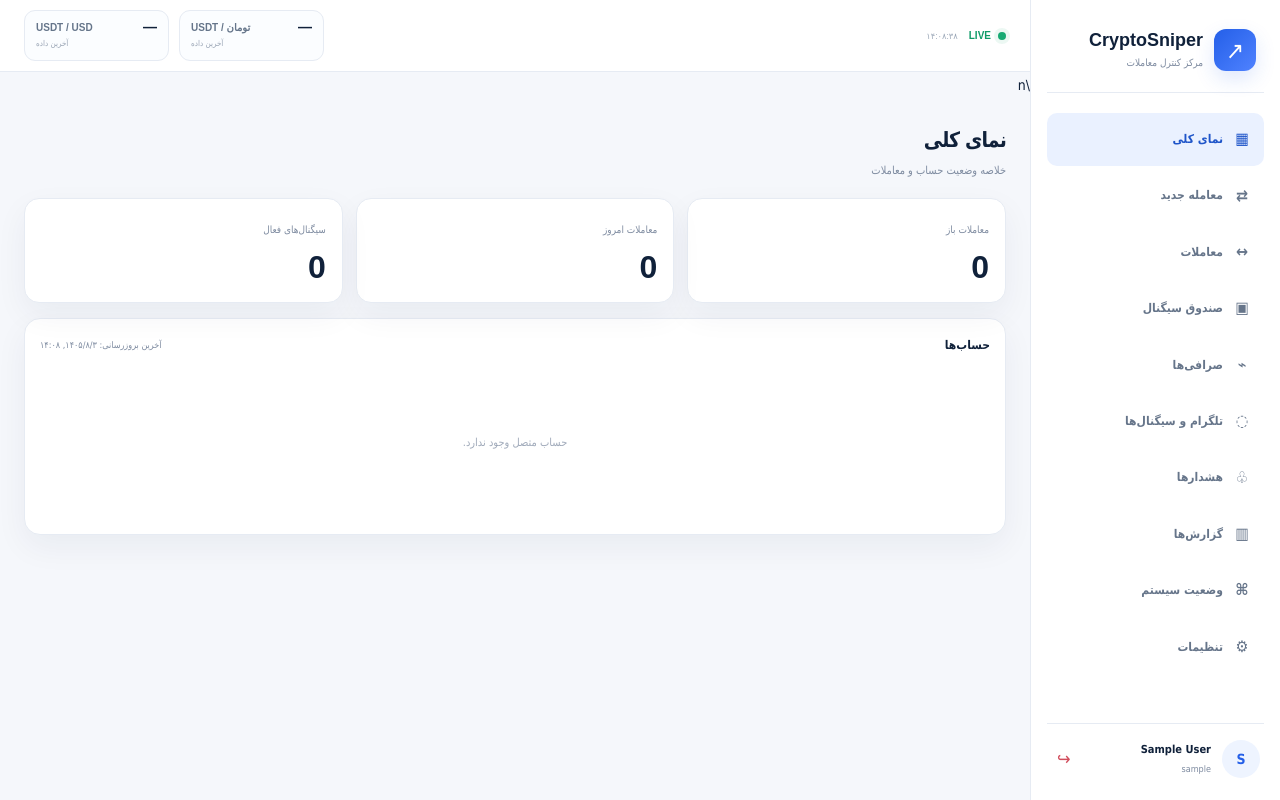
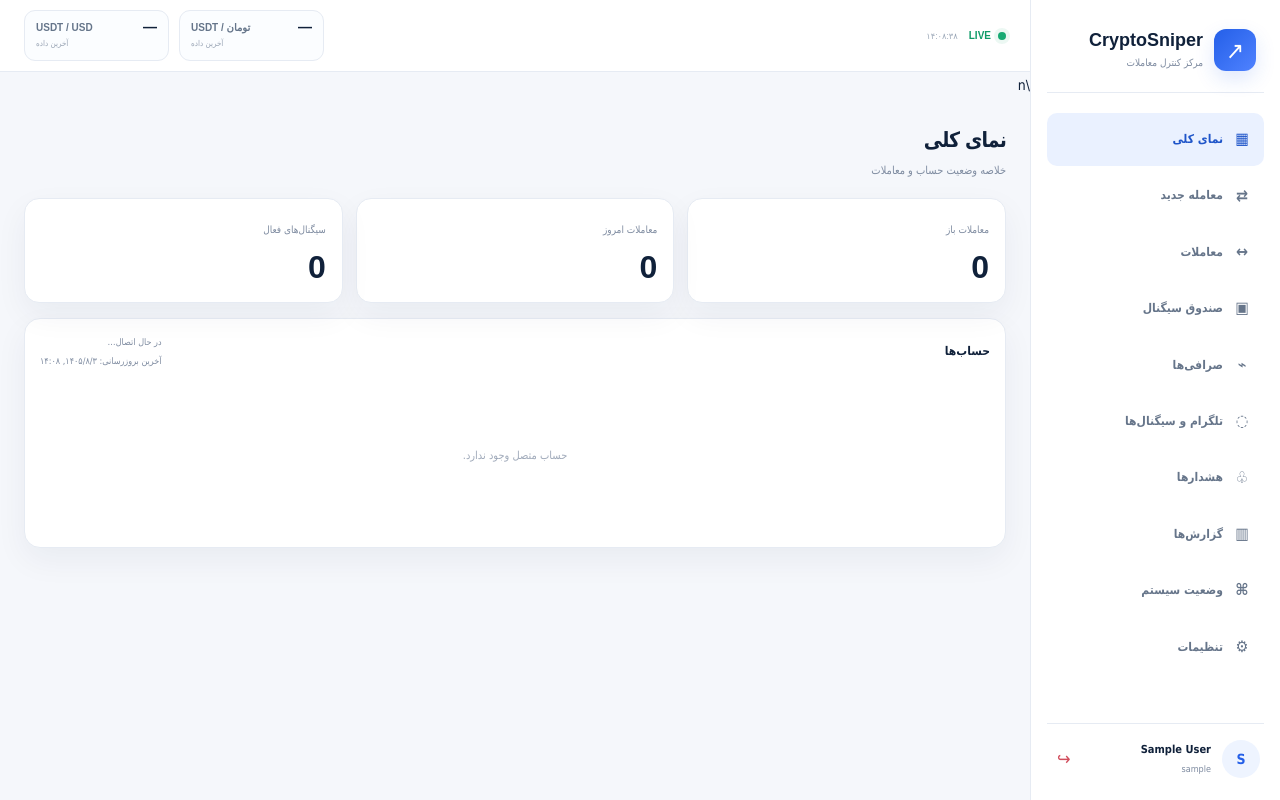
Before and after one commit to ostaddehdari/CryptoSniper, a Django app: page /app/ in a window 1280 px wide. Run offline with Django 5.2, Linux system fonts and the light colour scheme; the visitor is signed in with stand-in values (Sample User, id 1); data comes from the database, SQL or seed files in the repository; data that the repository does not hold is empty; parts of the project's set-up code (start-up, migrations or seed data) failed here and were passed over.

Commit message:
S24-rebuild UI: وضعیت اتصال صریح در نمای کلی

```diff
--- a/backend/templates/core/app_stage24_rebuild.html
+++ b/backend/templates/core/app_stage24_rebuild.html
@@ -47,7 +47,7 @@
           <article><span>سیگنال‌های فعال</span><strong data-overview-signals>—</strong></article>
         </div>
         <div class="cs-panel">
-          <div class="cs-panel-head"><strong>حساب‌ها</strong><span data-overview-asof>—</span></div>
+          <div class="cs-panel-head"><strong>حساب‌ها</strong><div class="cs-overview-meta"><span data-overview-connection>در حال اتصال…</span><span data-overview-asof>—</span></div></div>
           <div data-overview-accounts class="cs-account-list"><div class="cs-empty">در حال دریافت اطلاعات…</div></div>
         </div>
       </section>
```
